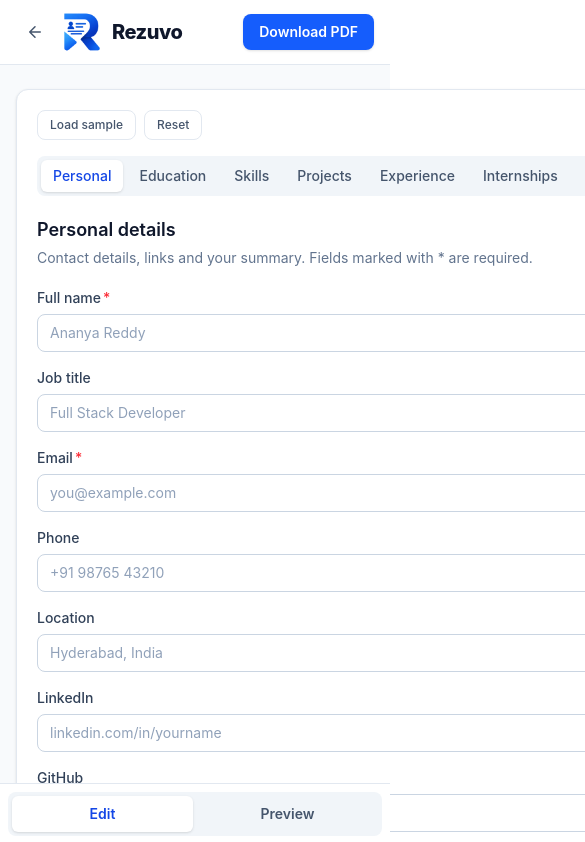
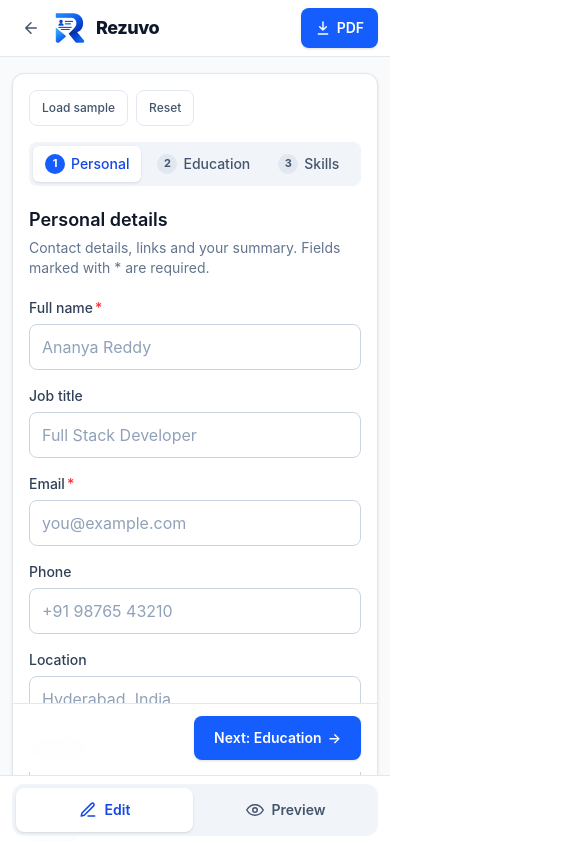
Before and after one commit to Anil-Rasuri/Resume-Builder, a React (Vite) app in the folder frontend/: page /builder in a window 390 px wide. Shown: the top 842 px of the page, 585 px wide, since content can reach past the window. Built offline with nearby package versions, Linux system fonts and the light colour scheme.

Commit message:
Fix mobile builder layout, add step navigation

```diff
--- a/frontend/src/components/layout/Header.tsx
+++ b/frontend/src/components/layout/Header.tsx
@@ -9,13 +9,13 @@ interface HeaderProps {
 
 export default function Header({ onLoadSample, onReset, onDownload }: HeaderProps) {
   return (
-    <header className="sticky top-0 z-10 border-b border-slate-200 bg-white/90 backdrop-blur">
-      <div className="mx-auto flex h-16 max-w-7xl items-center justify-between gap-2 px-4 sm:px-6">
-        <div className="flex items-center gap-2 sm:gap-4">
+    <header className="sticky top-0 z-20 border-b border-slate-200 bg-white/90 backdrop-blur">
+      <div className="mx-auto flex h-14 max-w-7xl items-center justify-between gap-2 px-3 sm:h-16 sm:px-6">
+        <div className="flex min-w-0 items-center gap-1 sm:gap-4">
           <Link
             to="/"
             aria-label="Back to home"
-            className="flex items-center gap-1.5 rounded-lg px-2.5 py-2 text-sm font-medium text-slate-600 transition hover:bg-slate-100 hover:text-slate-900"
+            className="flex h-10 items-center gap-1.5 rounded-lg px-2.5 text-sm font-medium text-slate-600 transition hover:bg-slate-100 hover:text-slate-900"
           >
             <svg width="18" height="18" viewBox="0 0 24 24" fill="none" stroke="currentColor" strokeWidth="2" strokeLinecap="round" strokeLinejoin="round" aria-hidden="true">
               <path d="M19 12H5M12 19l-7-7 7-7" />
@@ -25,12 +25,12 @@ export default function Header({ onLoadSample, onReset, onDownload }: HeaderProp
 
           <span className="hidden h-6 w-px bg-slate-200 sm:block" aria-hidden="true" />
 
-          <Link to="/" aria-label="Home">
+          <Link to="/" aria-label="Home" className="min-w-0">
             <Logo />
           </Link>
         </div>
 
-        <div className="flex items-center gap-1 sm:gap-2">
+        <div className="flex shrink-0 items-center gap-1 sm:gap-2">
           <button
             onClick={onLoadSample}
             className="hidden rounded-lg px-3 py-1.5 text-sm font-medium text-slate-600 transition hover:bg-slate-100 sm:block"
@@ -45,9 +45,13 @@ export default function Header({ onLoadSample, onReset, onDownload }: HeaderProp
           </button>
           <button
             onClick={onDownload}
-            className="rounded-lg bg-blue-600 px-4 py-2 text-sm font-semibold text-white shadow-sm transition hover:bg-blue-700"
+            className="flex h-10 items-center gap-1.5 rounded-lg bg-blue-600 px-3.5 text-sm font-semibold text-white shadow-sm transition hover:bg-blue-700 sm:px-4"
           >
-            Download PDF
+            <svg width="16" height="16" viewBox="0 0 24 24" fill="none" stroke="currentColor" strokeWidth="2.2" strokeLinecap="round" strokeLinejoin="round" aria-hidden="true">
+              <path d="M12 3v12M7 10l5 5 5-5M5 21h14" />
+            </svg>
+            <span className="sm:hidden">PDF</span>
+            <span className="hidden sm:inline">Download PDF</span>
           </button>
         </div>
       </div>
--- a/frontend/src/components/layout/MobileTabs.tsx
+++ b/frontend/src/components/layout/MobileTabs.tsx
@@ -1,3 +1,5 @@
+import type { ReactElement } from "react";
+
 export type MobileView = "edit" | "preview";
 
 interface MobileTabsProps {
@@ -5,31 +7,45 @@ interface MobileTabsProps {
   onChange: (view: MobileView) => void;
 }
 
-const TABS: { id: MobileView; label: string }[] = [
-  { id: "edit", label: "Edit" },
-  { id: "preview", label: "Preview" },
+const EditIcon = (): ReactElement => (
+  <svg width="18" height="18" viewBox="0 0 24 24" fill="none" stroke="currentColor" strokeWidth="2" strokeLinecap="round" strokeLinejoin="round" aria-hidden="true">
+    <path d="M12 20h9M16.5 3.5a2.1 2.1 0 0 1 3 3L7 19l-4 1 1-4z" />
+  </svg>
+);
+
+const EyeIcon = (): ReactElement => (
+  <svg width="18" height="18" viewBox="0 0 24 24" fill="none" stroke="currentColor" strokeWidth="2" strokeLinecap="round" strokeLinejoin="round" aria-hidden="true">
+    <path d="M1 12s4-7 11-7 11 7 11 7-4 7-11 7S1 12 1 12z" />
+    <circle cx="12" cy="12" r="3" />
+  </svg>
+);
+
+const TABS: { id: MobileView; label: string; Icon: () => ReactElement }[] = [
+  { id: "edit", label: "Edit", Icon: EditIcon },
+  { id: "preview", label: "Preview", Icon: EyeIcon },
 ];
 
 export default function MobileTabs({ value, onChange }: MobileTabsProps) {
   return (
     <nav
       aria-label="Switch between editing and preview"
-      className="fixed inset-x-0 bottom-0 z-20 border-t border-slate-200 bg-white p-2 lg:hidden"
+      className="fixed inset-x-0 bottom-0 z-20 border-t border-slate-200 bg-white/95 px-3 pt-2 pb-[max(0.5rem,env(safe-area-inset-bottom))] backdrop-blur lg:hidden"
     >
-      <div className="mx-auto flex max-w-md gap-1 rounded-lg bg-slate-100 p-1">
-        {TABS.map((tab) => {
-          const active = tab.id === value;
+      <div className="mx-auto flex max-w-md gap-1 rounded-xl bg-slate-100 p-1">
+        {TABS.map(({ id, label, Icon }) => {
+          const active = id === value;
           return (
             <button
-              key={tab.id}
+              key={id}
               type="button"
-              onClick={() => onChange(tab.id)}
+              onClick={() => onChange(id)}
               aria-current={active ? "page" : undefined}
-              className={`flex-1 rounded-md py-2 text-sm font-semibold transition ${
+              className={`flex h-11 flex-1 items-center justify-center gap-2 rounded-lg text-sm font-semibold transition ${
                 active ? "bg-white text-blue-700 shadow-sm" : "text-slate-600"
               }`}
             >
-              {tab.label}
+              <Icon />
+              {label}
             </button>
           );
         })}
--- a/frontend/src/components/layout/SectionTabs.tsx
+++ b/frontend/src/components/layout/SectionTabs.tsx
@@ -1,3 +1,4 @@
+import { useEffect, useRef } from "react";
 import { SECTIONS, type SectionId } from "@/constants/sections";
 
 interface SectionTabsProps {
@@ -6,25 +7,46 @@ interface SectionTabsProps {
 }
 
 export default function SectionTabs({ active, onChange }: SectionTabsProps) {
+  const refs = useRef<Partial<Record<SectionId, HTMLButtonElement | null>>>({});
+
+  // Keep the active tab visible when moving with the Back / Next buttons.
+  useEffect(() => {
+    refs.current[active]?.scrollIntoView({
+      behavior: "smooth",
+      inline: "center",
+      block: "nearest",
+    });
+  }, [active]);
+
   return (
     <nav
       aria-label="Resume sections"
-      className="mb-5 flex gap-1 overflow-x-auto rounded-lg bg-slate-100 p-1"
+      className="mb-5 flex max-w-full gap-1 overflow-x-auto rounded-lg bg-slate-100 p-1 [scrollbar-width:none] [&::-webkit-scrollbar]:hidden"
     >
-      {SECTIONS.map((section) => {
+      {SECTIONS.map((section, i) => {
         const isActive = section.id === active;
         return (
           <button
             key={section.id}
+            ref={(el) => {
+              refs.current[section.id] = el;
+            }}
             type="button"
             onClick={() => onChange(section.id)}
             aria-current={isActive ? "page" : undefined}
-            className={`whitespace-nowrap rounded-md px-3 py-1.5 text-sm font-medium transition ${
+            className={`flex shrink-0 items-center gap-1.5 whitespace-nowrap rounded-md px-3 py-2 text-sm font-medium transition ${
               isActive
                 ? "bg-white text-blue-700 shadow-sm"
                 : "text-slate-600 hover:text-slate-900"
             }`}
           >
+            <span
+              className={`flex h-5 w-5 items-center justify-center rounded-full text-[11px] font-bold ${
+                isActive ? "bg-blue-600 text-white" : "bg-slate-200 text-slate-600"
+              }`}
+            >
+              {i + 1}
+            </span>
             {section.label}
           </button>
         );
--- /dev/null
+++ b/frontend/src/components/layout/StepNav.tsx
@@ -0,0 +1,41 @@
+interface StepAction {
+  label: string;
+  onClick: () => void;
+}
+
+interface StepNavProps {
+  prev?: StepAction;
+  next?: StepAction;
+}
+
+/**
+ * Back / Next buttons. On phones the bar sticks just above the Edit/Preview
+ * bar, so the Next button is always visible while you fill in a form.
+ */
+export default function StepNav({ prev, next }: StepNavProps) {
+  return (
+    <div className="sticky bottom-[calc(4.5rem+env(safe-area-inset-bottom))] z-10 -mx-4 mt-8 flex items-center justify-between gap-3 border-t border-slate-200 bg-white/95 px-4 py-3 backdrop-blur sm:-mx-6 sm:px-6 lg:static lg:mx-0 lg:border-slate-100 lg:bg-transparent lg:px-0 lg:pb-0 lg:backdrop-blur-none">
+      {prev ? (
+        <button
+          type="button"
+          onClick={prev.onClick}
+          className="flex h-11 items-center gap-1.5 rounded-lg border border-slate-300 bg-white px-4 text-sm font-semibold text-slate-700 transition hover:bg-slate-50"
+        >
+          <span aria-hidden="true">←</span> {prev.label}
+        </button>
+      ) : (
+        <span />
+      )}
+
+      {next && (
+        <button
+          type="button"
+          onClick={next.onClick}
+          className="flex h-11 items-center gap-1.5 rounded-lg bg-blue-600 px-5 text-sm font-semibold text-white shadow-sm transition hover:bg-blue-700"
+        >
+          {next.label} <span aria-hidden="true">→</span>
+        </button>
+      )}
+    </div>
+  );
+}
--- a/frontend/src/components/preview/TemplatePicker.tsx
+++ b/frontend/src/components/preview/TemplatePicker.tsx
@@ -28,10 +28,11 @@ function Thumb({ layout, color }: { layout: Layout; color: string }) {
   );
 }
 
+/** Swipe row on phones, grid on larger screens. */
 export default function TemplatePicker({ value, onChange }: TemplatePickerProps) {
   return (
     <div
-      className="grid grid-cols-2 gap-2.5 sm:grid-cols-3 xl:grid-cols-5"
+      className="-mx-1 flex snap-x gap-2.5 overflow-x-auto px-1 py-1 [scrollbar-width:none] [&::-webkit-scrollbar]:hidden sm:mx-0 sm:grid sm:grid-cols-3 sm:overflow-visible sm:px-0 sm:py-0 xl:grid-cols-5"
       role="radiogroup"
       aria-label="Choose a template"
     >
@@ -45,7 +46,7 @@ export default function TemplatePicker({ value, onChange }: TemplatePickerProps)
             aria-checked={selected}
             onClick={() => onChange(t.id)}
             title={t.description}
-            className={`rounded-lg border p-2 text-left transition ${
+            className={`w-28 shrink-0 snap-start rounded-lg border p-2 text-left transition sm:w-auto ${
               selected
                 ? "border-blue-600 bg-blue-50 ring-2 ring-blue-100"
                 : "border-slate-200 bg-white hover:border-slate-300"
--- a/frontend/src/components/ui/Logo.tsx
+++ b/frontend/src/components/ui/Logo.tsx
@@ -7,6 +7,8 @@ interface LogoProps {
 }
 
 export default function Logo({ size = 40, showName = true, className = "" }: LogoProps) {
+  const shrink = size >= 40 ? "max-sm:h-8 max-sm:w-8" : "";
+
   return (
     <span className={`flex items-center gap-2.5 ${className}`}>
       <img
@@ -14,11 +16,11 @@ export default function Logo({ size = 40, showName = true, className = "" }: Log
         width={size}
         height={size}
         alt={`${BRAND.name} logo`}
-        className="select-none"
+        className={`select-none ${shrink}`}
         draggable={false}
       />
       {showName && (
-        <span className="text-xl font-extrabold tracking-tight text-slate-900">
+        <span className="text-xl font-extrabold tracking-tight text-slate-900 max-sm:text-lg">
           {BRAND.name}
         </span>
       )}
--- a/frontend/src/components/ui/TextArea.tsx
+++ b/frontend/src/components/ui/TextArea.tsx
@@ -11,7 +11,7 @@ export const TextArea = forwardRef<HTMLTextAreaElement, TextAreaProps>(
     const inputId = id ?? props.name;
 
     return (
-      <div className={className}>
+      <div className={`min-w-0 ${className}`}>
         <div className="mb-1.5 flex items-center justify-between">
           <label htmlFor={inputId} className="text-sm font-medium text-slate-700">
             {label}
@@ -22,7 +22,7 @@ export const TextArea = forwardRef<HTMLTextAreaElement, TextAreaProps>(
           ref={ref}
           id={inputId}
           aria-invalid={!!error}
-          className={`w-full resize-y rounded-lg border bg-white px-3 py-2 text-sm text-slate-900 placeholder:text-slate-400 outline-none transition focus:ring-2 ${
+          className={`w-full resize-y rounded-lg border bg-white px-3 py-2.5 text-base text-slate-900 placeholder:text-slate-400 outline-none transition focus:ring-2 sm:py-2 sm:text-sm ${
             error
               ? "border-red-400 focus:ring-red-200"
               : "border-slate-300 focus:border-blue-500 focus:ring-blue-100"
--- a/frontend/src/components/ui/TextField.tsx
+++ b/frontend/src/components/ui/TextField.tsx
@@ -11,7 +11,7 @@ export const TextField = forwardRef<HTMLInputElement, TextFieldProps>(
     const inputId = id ?? props.name;
 
     return (
-      <div className={className}>
+      <div className={`min-w-0 ${className}`}>
         <label
           htmlFor={inputId}
           className="mb-1.5 block text-sm font-medium text-slate-700"
@@ -23,7 +23,7 @@ export const TextField = forwardRef<HTMLInputElement, TextFieldProps>(
           ref={ref}
           id={inputId}
           aria-invalid={!!error}
-          className={`w-full rounded-lg border bg-white px-3 py-2 text-sm text-slate-900 placeholder:text-slate-400 outline-none transition focus:ring-2 ${
+          className={`w-full rounded-lg border bg-white px-3 py-2.5 text-base text-slate-900 placeholder:text-slate-400 outline-none transition focus:ring-2 sm:py-2 sm:text-sm ${
             error
               ? "border-red-400 focus:ring-red-200"
               : "border-slate-300 focus:border-blue-500 focus:ring-blue-100"
--- a/frontend/src/pages/BuilderPage.tsx
+++ b/frontend/src/pages/BuilderPage.tsx
@@ -4,6 +4,7 @@ import { useReactToPrint } from "react-to-print";
 import Header from "@/components/layout/Header";
 import MobileTabs, { type MobileView } from "@/components/layout/MobileTabs";
 import SectionTabs from "@/components/layout/SectionTabs";
+import StepNav from "@/components/layout/StepNav";
 import PersonalForm from "@/components/form/PersonalForm";
 import EducationForm from "@/components/form/EducationForm";
 import ExperienceForm from "@/components/form/ExperienceForm";
@@ -32,11 +33,12 @@ const FORMS: Record<SectionId, ComponentType> = {
 };
 
 export default function BuilderPage() {
-  useDocumentTitle("Rezuvo – Create your resume");
+  useDocumentTitle("Rezuvo - Create your resume");
 
   const { resume, templateId, setResume, setTemplate, reset } = useResumeStore();
   const [activeSection, setActiveSection] = useState<SectionId>("personal");
   const [mobileView, setMobileView] = useState<MobileView>("edit");
+  const [zoom, setZoom] = useState(false);
   const [resetOpen, setResetOpen] = useState(false);
   const [searchParams, setSearchParams] = useSearchParams();
   const isDesktop = useMediaQuery("(min-width: 1024px)");
@@ -50,6 +52,16 @@ export default function BuilderPage() {
     documentTitle: `${resume.personal.fullName || "My"} - Resume`,
     pageStyle: PRINT_PAGE_STYLE,
   });
+
+  const changeSection = (id: SectionId) => {
+    setActiveSection(id);
+    if (!isDesktop) window.scrollTo({ top: 0, behavior: "smooth" });
+  };
+
+  const changeView = (view: MobileView) => {
+    setMobileView(view);
+    window.scrollTo({ top: 0 });
+  };
 
   const loadSample = () => {
     setResume(sampleResume);
@@ -82,61 +94,100 @@ export default function BuilderPage() {
     print();
   };
 
-  const section = SECTIONS.find((s) => s.id === activeSection) ?? SECTIONS[0];
+  const index = SECTIONS.findIndex((s) => s.id === activeSection);
+  const section = SECTIONS[index] ?? SECTIONS[0];
+  const prev = index > 0 ? SECTIONS[index - 1] : null;
+  const next = index < SECTIONS.length - 1 ? SECTIONS[index + 1] : null;
   const ActiveForm = FORMS[activeSection];
 
   const showForm = isDesktop || mobileView === "edit";
   const showPreview = isDesktop || mobileView === "preview";
 
   return (
-    <div className="min-h-screen bg-slate-50">
+    <div className="min-h-screen overflow-x-clip bg-slate-50">
       <Header
         onLoadSample={loadSample}
         onReset={() => setResetOpen(true)}
         onDownload={handleDownload}
       />
 
-      <main className="mx-auto grid max-w-7xl gap-6 px-4 py-6 pb-24 sm:px-6 lg:grid-cols-2 lg:pb-6">
+      {/* grid-cols-1 gives the column a fixed width (minmax(0,1fr)).
+          Without it, the long row of tabs stretched the page past the screen. */}
+      <main className="mx-auto grid max-w-7xl grid-cols-1 gap-4 px-3 py-4 pb-28 sm:gap-6 sm:px-6 sm:py-6 lg:grid-cols-2 lg:pb-6">
         {showForm && (
-          <section className="rounded-xl border border-slate-200 bg-white p-5 shadow-sm sm:p-6">
+          <section className="min-w-0 rounded-xl border border-slate-200 bg-white p-4 shadow-sm sm:p-6">
             {/* Phone-only toolbar (the header hides these buttons on small screens) */}
             <div className="mb-4 flex gap-2 sm:hidden">
               <button
                 onClick={loadSample}
-                className="rounded-lg border border-slate-200 px-3 py-1.5 text-xs font-medium text-slate-600"
+                className="h-9 rounded-lg border border-slate-200 px-3 text-xs font-medium text-slate-600"
               >
                 Load sample
               </button>
               <button
                 onClick={() => setResetOpen(true)}
-                className="rounded-lg border border-slate-200 px-3 py-1.5 text-xs font-medium text-slate-600"
+                className="h-9 rounded-lg border border-slate-200 px-3 text-xs font-medium text-slate-600"
               >
                 Reset
               </button>
             </div>
 
-            <SectionTabs active={activeSection} onChange={setActiveSection} />
+            <SectionTabs active={activeSection} onChange={changeSection} />
             <h2 className="mb-1 text-lg font-semibold text-slate-900">{section.title}</h2>
             <p className="mb-5 text-sm text-slate-500">{section.description}</p>
             <ActiveForm key={`${activeSection}-${formKey}`} />
+
+            <StepNav
+              prev={
+                prev
+                  ? { label: prev.label, onClick: () => changeSection(prev.id) }
+                  : undefined
+              }
+              next={
+                next
+                  ? { label: `Next: ${next.label}`, onClick: () => changeSection(next.id) }
+                  : !isDesktop
+                    ? { label: "Preview resume", onClick: () => changeView("preview") }
+                    : undefined
+              }
+            />
           </section>
         )}
 
         {showPreview && (
-          <section className="space-y-4 lg:sticky lg:top-20 lg:max-h-[calc(100vh-6rem)] lg:self-start lg:overflow-y-auto">
-            <div className="rounded-xl border border-slate-200 bg-white p-4 shadow-sm">
-              <h2 className="mb-3 text-sm font-semibold text-slate-900">Template</h2>
+          <section className="min-w-0 space-y-3 sm:space-y-4 lg:sticky lg:top-20 lg:max-h-[calc(100vh-6rem)] lg:self-start lg:overflow-y-auto">
+            <div className="min-w-0 rounded-xl border border-slate-200 bg-white p-3 shadow-sm sm:p-4">
+              <h2 className="mb-2 text-sm font-semibold text-slate-900 sm:mb-3">Template</h2>
               <TemplatePicker value={templateId} onChange={setTemplate} />
             </div>
 
-            <div className="rounded-xl bg-slate-200/70 p-3 sm:p-4">
-              <ResumePreview resume={resume} templateId={templateId} printRef={printRef} />
+            <div className="min-w-0 rounded-xl bg-slate-200/70 p-2 sm:p-4">
+              {/* Phone-only zoom control */}
+              <div className="mb-2 flex items-center justify-between gap-3 px-1 lg:hidden">
+                <p className="text-xs text-slate-600">
+                  {zoom ? "Swipe sideways to read" : "Tap Zoom to read the text"}
+                </p>
+                <button
+                  type="button"
+                  onClick={() => setZoom((z) => !z)}
+                  className="h-9 rounded-lg border border-slate-300 bg-white px-3 text-xs font-semibold text-slate-700"
+                >
+                  {zoom ? "Fit page" : "Zoom"}
+                </button>
+              </div>
+
+              <ResumePreview
+                resume={resume}
+                templateId={templateId}
+                printRef={printRef}
+                zoom={zoom && !isDesktop}
+              />
             </div>
           </section>
         )}
       </main>
 
-      <MobileTabs value={mobileView} onChange={setMobileView} />
+      <MobileTabs value={mobileView} onChange={changeView} />
 
       <ConfirmDialog
         open={resetOpen}
```
Also changed, not shown: frontend/src/components/preview/ResumePreview.tsx (+11 -3 lines).
